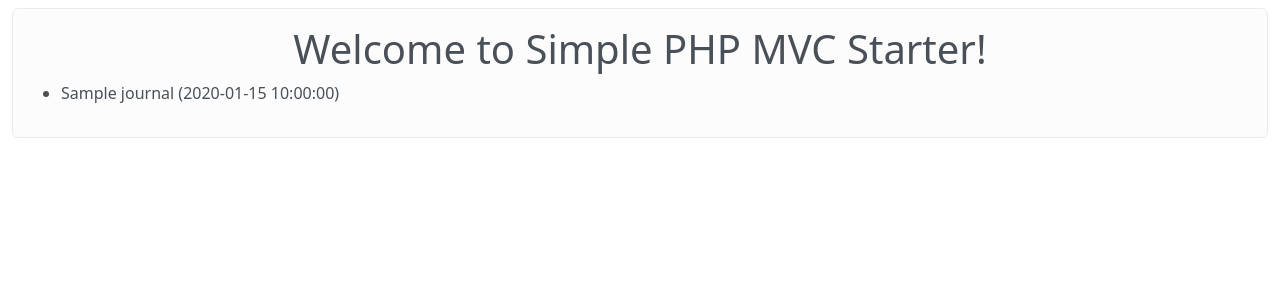
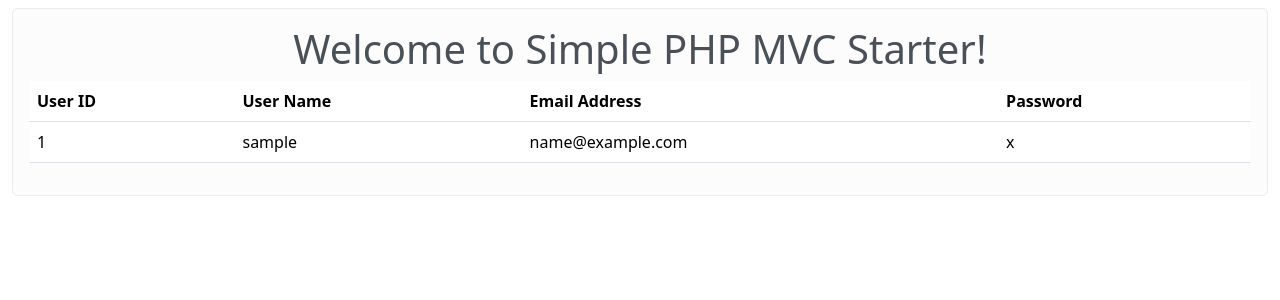
Before and after one commit to longhauler99/php-mvc-framework, a PHP site: template src/Views/home.php in a window 1280 px wide. Shown: the part 56-356 px from the top of the page. Run offline with PHP 8.4, Linux system fonts and the light colour scheme; the template is opened without the code that fills it: most values are stand-ins (such as "Sample title", 1, 10 or a date in 2020).

Commit message:
Table display

```diff
--- a/src/Views/home.php
+++ b/src/Views/home.php
@@ -51,13 +51,28 @@
                 <div class="text-center">
                     <h1 class="h1">Welcome to Simple PHP MVC Starter!</h1>
                 </div>
-                <ul>
-                    <?php if (!empty($journals)) {
-                        foreach ($journals as $journal) :?>
-                            <li><?= $journal->name ?> (<?= $journal->publishedYear ?>)</li>
-                        <?php endforeach;
-                    } ?>
-                </ul>
+                <table class="table table-responsive-sm table-hover">
+                    <thead>
+                        <tr>
+                            <th>User ID</th>
+                            <th>User Name</th>
+                            <th>Email Address</th>
+                            <th>Password</th>
+                        </tr>
+                    </thead>
+                    <tbody>
+                        <?php if (!empty($users)) {
+                            foreach ($users as $user): ?>
+                                <tr>
+                                    <td><?= $user['UserID'] ?></td>
+                                    <td><?= $user['UserName'] ?></td>
+                                    <td><?= $user['Email'] ?></td>
+                                    <td><?= $user['Password'] ?></td>
+                                </tr>
+                            <?php endforeach;
+                        } ?>
+                    </tbody>
+                </table>
             </div>
         </div>
     </div>
```
Also changed, not shown: src/Controllers/HomeController.php (+7 -9 lines), 1 other file.
